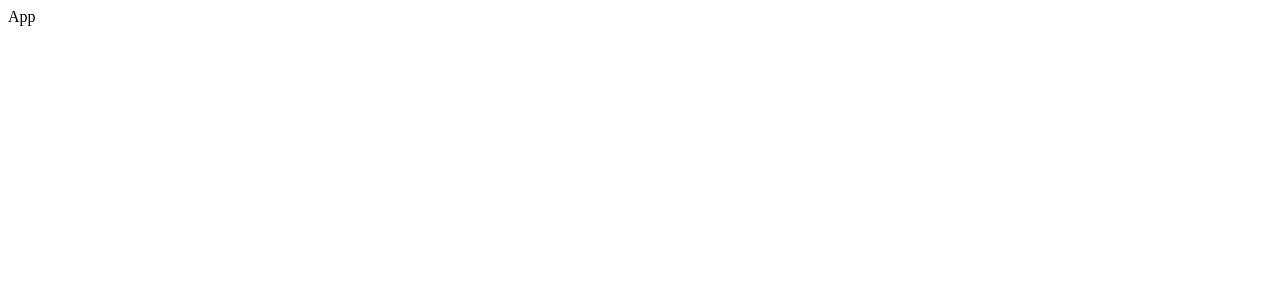
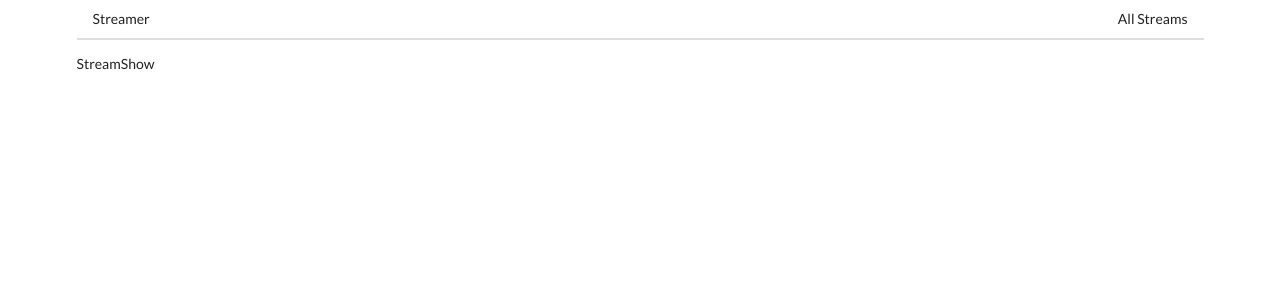
Before and after one commit to shubham88fru/streams, a React (Create React App) app in the folder client/: page / in a window 1280 px wide. Shown: the top 300 px of the page. Built offline with nearby package versions, Linux system fonts and the light colour scheme.

Commit message:
Add different routes for navigating between stream screens

```diff
--- a/client/public/index.html
+++ b/client/public/index.html
@@ -15,6 +15,10 @@
       user's mobile device or desktop. See https://developers.google.com/web/fundamentals/web-app-manifest/
     -->
     <link rel="manifest" href="%PUBLIC_URL%/manifest.json" />
+    <link
+      rel="stylesheet"
+      href="https://cdnjs.cloudflare.com/ajax/libs/semantic-ui/2.4.1/semantic.min.css"
+    />
     <!--
       Notice the use of %PUBLIC_URL% in the tags above.
       It will be replaced with the URL of the `public` folder during the build.
--- a/client/src/components/App.js
+++ b/client/src/components/App.js
@@ -1,7 +1,28 @@
 import React from 'react';
+import { BrowserRouter, Route } from 'react-router-dom';
+
+import Header from './Header';
+import StreamCreate from './streams/StreamCreate';
+import StreamEdit from './streams/StreamEdit';
+import StreamDelete from './streams/StreamDelete';
+import StreamList from './streams/StreamList';
+import StreamShow from './streams/StreamShow';
 
 const App = () => {
-  return <div>App</div>;
+  return (
+    <div className="ui container">
+      <BrowserRouter>
+        <Header />
+        <div>
+          <Route path="/" exact component={StreamList} />
+          <Route path="/streams/new" exact component={StreamCreate} />
+          <Route path="/streams/edit" exact component={StreamEdit} />
+          <Route path="/streams/delete" exact component={StreamDelete} />
+          <Route path="/streams/show" exact component={StreamShow} />
+        </div>
+      </BrowserRouter>
+    </div>
+  );
 };
 
 export default App;
--- /dev/null
+++ b/client/src/components/Header.js
@@ -0,0 +1,19 @@
+import React from 'react';
+import { Link } from 'react-router-dom';
+
+const Header = () => {
+  return (
+    <div className="ui secondary pointing menu">
+      <Link to="/" className="item">
+        Streamer
+      </Link>
+      <div className="right menu">
+        <Link to="/" className="item">
+          All Streams
+        </Link>
+      </div>
+    </div>
+  );
+};
+
+export default Header;
--- /dev/null
+++ b/client/src/components/streams/StreamCreate.js
@@ -0,0 +1,7 @@
+import React from 'react';
+
+const StreamCreate = () => {
+  return <div>StreamCreate</div>;
+};
+
+export default StreamCreate;
--- /dev/null
+++ b/client/src/components/streams/StreamDelete.js
@@ -0,0 +1,7 @@
+import React from 'react';
+
+const StreamDelete = () => {
+  return <div>StreamDelete</div>;
+};
+
+export default StreamDelete;
--- /dev/null
+++ b/client/src/components/streams/StreamEdit.js
@@ -0,0 +1,7 @@
+import React from 'react';
+
+const StreamEdit = () => {
+  return <div>StreamEdit</div>;
+};
+
+export default StreamEdit;
--- /dev/null
+++ b/client/src/components/streams/StreamList.js
@@ -0,0 +1,7 @@
+import React from 'react';
+
+const StreamShow = () => {
+  return <div>StreamShow</div>;
+};
+
+export default StreamShow;
--- /dev/null
+++ b/client/src/components/streams/StreamShow.js
@@ -0,0 +1,7 @@
+import React from 'react';
+
+const StreamShow = () => {
+  return <div>StreamShow</div>;
+};
+
+export default StreamShow;
```
Also changed, not shown: 1 other file (tests, documents, lock files or other folders).
